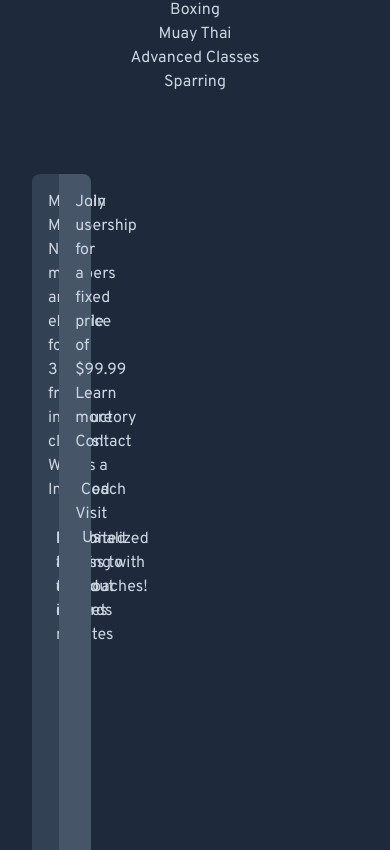
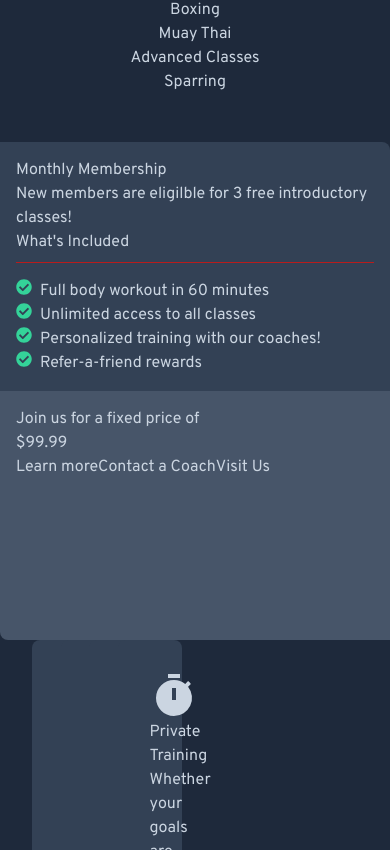
Before and after one commit to allanlalangan/martial-masters-academy, a Next.js app: page / in a window 390 px wide. Shown: the part 1714-2564 px from the top of the page. Built offline with nearby package versions, Linux system fonts and the light colour scheme; a web font is replaced by a local one.

Commit message:
feat: add Membership responsive layout

```diff
--- a/components/Membership/Membership.jsx
+++ b/components/Membership/Membership.jsx
@@ -2,8 +2,8 @@ import { FaCheckCircle } from 'react-icons/fa';
 
 const Membership = () => {
   return (
-    <section className='grid grid-cols-12 grid-rows-6 p-8'>
-      <article className='rounded-l-lg lg:col-span-6 lg:row-span-6 bg-slate-700 p-4'>
+    <section className='grid grid-cols-12 grid-rows-6'>
+      <article className='rounded-tr-lg lg:rounded-r-none lg:rounded-bl-lg col-span-12 row-span-3 lg:col-span-6 lg:row-span-6 bg-slate-700 p-4'>
         <h1>{`Monthly Membership`}</h1>
         <h2>New members are eligilble for 3 free introductory classes!</h2>
         <aside>
@@ -11,27 +11,27 @@ const Membership = () => {
           <div className='h-[1px] bg-primary-700 mt-2 mb-4'></div>
         </aside>
         <ul className='grid grid-cols-12 grid-rows-6'>
-          <li className='lg:col-span-6 lg:row-span-3 flex'>
+          <li className='col-span-12 row-span-3 lg:col-span-6 lg:row-span-3 flex'>
             <FaCheckCircle className='text-emerald-400' />
             <span className='pl-2'>Full body workout in 60 minutes</span>
           </li>
-          <li className='lg:col-span-6 lg:row-span-3 flex'>
+          <li className='col-span-12 row-span-3 lg:col-span-6 lg:row-span-3 flex'>
             <FaCheckCircle className='text-emerald-400' />
             <span className='pl-2'>Unlimited access to all classes</span>
           </li>
-          <li className='lg:col-span-6 lg:row-span-3 flex'>
+          <li className='col-span-12 row-span-3 lg:col-span-6 lg:row-span-3 flex'>
             <FaCheckCircle className='text-emerald-400' />
             <span className='pl-2'>
               Personalized training with our coaches!
             </span>
           </li>
-          <li className='lg:col-span-6 lg:row-span-3 flex'>
+          <li className='col-span-12 row-span-3 lg:col-span-6 lg:row-span-3 flex'>
             <FaCheckCircle className='text-emerald-400' />
             <span className='pl-2'>Refer-a-friend rewards</span>
           </li>
         </ul>
       </article>
-      <article className='rounded-r-lg lg:col-span-6 lg:row-span-6 bg-slate-600 p-4'>
+      <article className='rounded-bl-lg lg:rounded-l-none lg:rounded-tr-lg col-span-12 row-span-3 lg:col-span-6 lg:row-span-6 bg-slate-600 p-4'>
         <h2>Join us for a fixed price of</h2>
         <h1>
           <span>$</span>99.99
```
